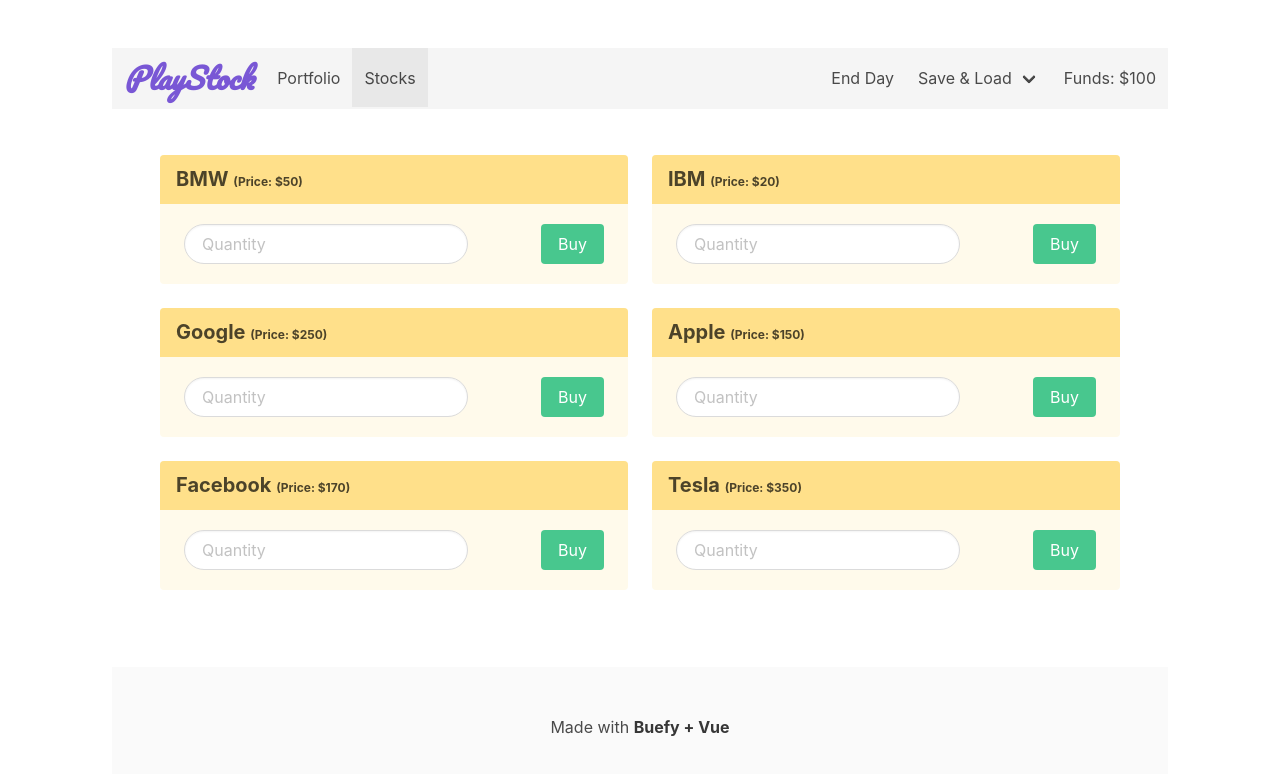
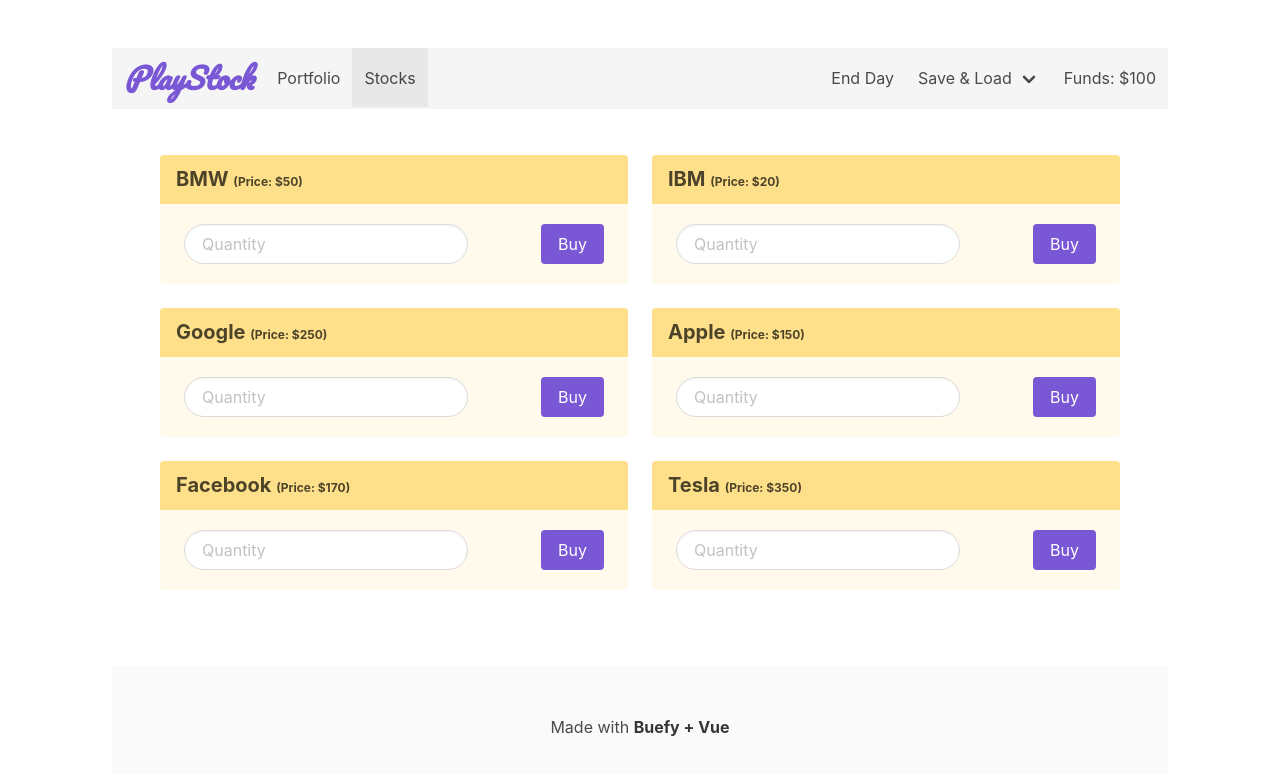
Before and after one commit to gmish27/MockStockTrade, a Vue app: page /stocks in a window 1280 px wide. Shown: the top 774 px of the page. Built offline with nearby package versions, Linux system fonts and the light colour scheme.

Commit message:
same button colors

```diff
--- a/src/components/Stock.vue
+++ b/src/components/Stock.vue
@@ -20,7 +20,7 @@
                     </div>
                     <div class="level-right">
                         <div class="level-item">
-                            <b-button :type="getButtonType" @click="triggerStock">
+                            <b-button type="is-primary" @click="triggerStock">
                                 {{ stockActionType }}
                             </b-button>
                         </div>
@@ -50,11 +50,6 @@ export default {
             quantity: '',
         }
     },
-    computed: {
-        getButtonType() {
-            return this.stockActionType === 'Buy' ? 'is-success' : 'is-danger'
-        }
-    },
     methods: {
         triggerStock() {
             if (this.quantity !== '') {
```
